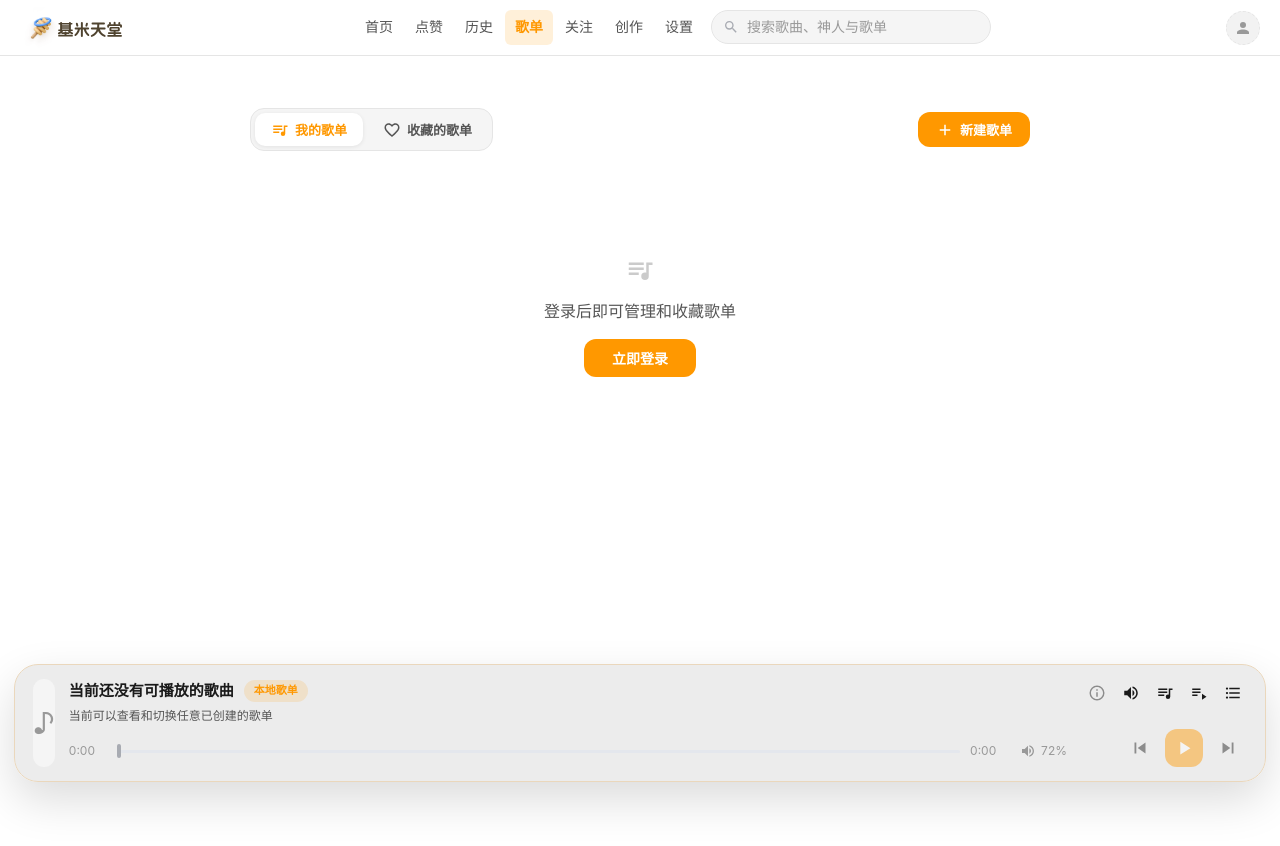
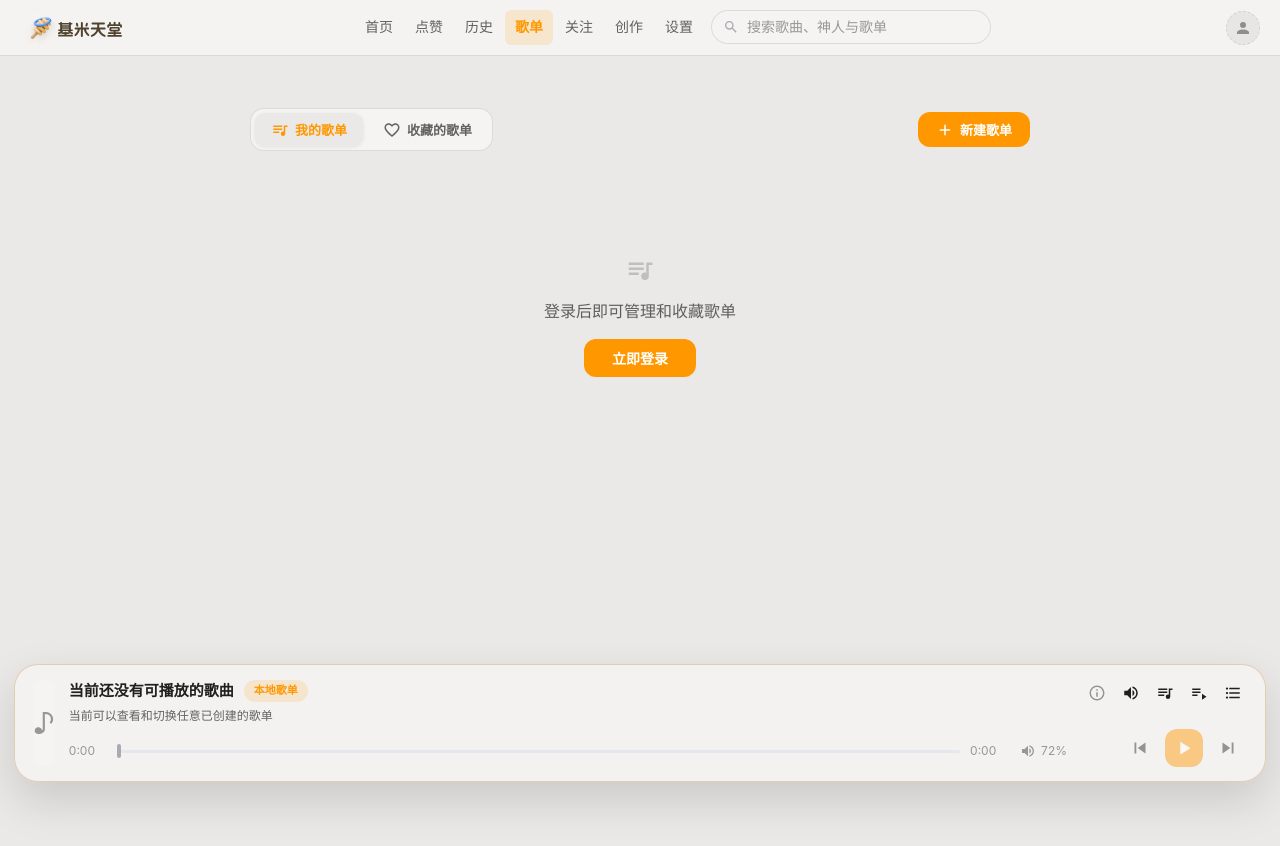
Before and after one commit to HachimiWorld/hachimi-world-web, a Vue app: page /playlist in a window 1280 px wide. Shown: the top 846 px of the page. Built offline with nearby package versions, Linux system fonts and the light colour scheme.

Commit message:
style(theme): 更新主题颜色

```diff
--- a/src/assets/base.css
+++ b/src/assets/base.css
@@ -1,10 +1,10 @@
 /* color palette from <https://github.com/vuejs/theme> */
 :root {
-  --vt-c-white: #ffffff;
+  --vt-c-white: #ebe9e7;
   --vt-c-white-soft: #f8f8f8;
   --vt-c-white-mute: #f2f2f2;
 
-  --vt-c-black: #181818;
+  --vt-c-black: #2b2a25;
   --vt-c-black-soft: #222222;
   --vt-c-black-mute: #282828;
 
--- a/src/assets/main.css
+++ b/src/assets/main.css
@@ -81,35 +81,40 @@ button {
 
 /* ===== 浅色主题（默认）===== */
 :root {
-  --theme-color: #ff9800;
-  --theme-color-light: #ff980026;
+  --theme-color: #ff7022;
+  --theme-color-light: #da5d1a2b;
 
-  --hw-bg-primary: #ffffff;
-  --hw-bg-secondary: #f5f5f5;
-  --hw-bg-header: rgba(255, 255, 255, 0.88);
-  --hw-bg-input: #f5f5f5;
+  --hw-bg-primary: #ebe9e7;
+  --hw-bg-secondary: #f6f4f2;
+  --hw-bg-panel: #f6f4f2;
+  --hw-bg-header: rgba(246, 244, 242, 0.92);
+  --hw-bg-input: #f3f1ee;
   --hw-bg-hover: rgba(0, 0, 0, 0.05);
 
-  --hw-text-primary: #1a1a1a;
-  --hw-text-secondary: #555555;
-  --hw-text-tertiary: #999999;
+  --hw-text-primary: rgba(0, 0, 0, 0.87);
+  --hw-text-secondary: rgba(0, 0, 0, 0.6);
+  --hw-text-tertiary: rgba(0, 0, 0, 0.38);
 
-  --hw-border: #e5e5e5;
+  --hw-border: rgba(0, 0, 0, 0.1);
 }
 
 /* ===== 深色主题 ===== */
 :root.dark {
-  --hw-bg-primary: #121212;
-  --hw-bg-secondary: #1e1e1e;
-  --hw-bg-header: rgba(18, 18, 18, 0.88);
-  --hw-bg-input: #2a2a2a;
-  --hw-bg-hover: rgba(255, 255, 255, 0.07);
+  --theme-color: #ff782f;
+  --theme-color-light: #ff91552b;
 
-  --hw-text-primary: #ebebeb;
-  --hw-text-secondary: #aaaaaa;
-  --hw-text-tertiary: #666666;
+  --hw-bg-primary: #2b2a25;
+  --hw-bg-secondary: #35342f;
+  --hw-bg-panel: #35342f;
+  --hw-bg-header: rgba(53, 52, 47, 0.92);
+  --hw-bg-input: #3b3a34;
+  --hw-bg-hover: rgba(255, 255, 255, 0.1);
 
-  --hw-border: #2e2e2e;
+  --hw-text-primary: rgba(255, 255, 255, 0.87);
+  --hw-text-secondary: rgba(255, 255, 255, 0.6);
+  --hw-text-tertiary: rgba(255, 255, 255, 0.38);
+
+  --hw-border: rgba(255, 255, 255, 0.1);
 }
 
 /* ===== 留白页通用样式 ===== */
@@ -156,7 +161,8 @@ button {
 
 /* ===== Element Plus 主题色覆盖：Dialog/Button/Switch ===== */
 .el-dialog,
-.el-message-box {
+.el-message-box,
+.el-drawer {
   --el-color-primary: var(--theme-color);
   --el-color-primary-light-3: color-mix(in srgb, var(--theme-color) 70%, white);
   --el-color-primary-light-5: color-mix(in srgb, var(--theme-color) 50%, white);
@@ -164,6 +170,14 @@ button {
   --el-color-primary-light-8: color-mix(in srgb, var(--theme-color) 22%, white);
   --el-color-primary-light-9: color-mix(in srgb, var(--theme-color) 14%, white);
   --el-color-primary-dark-2: color-mix(in srgb, var(--theme-color) 82%, black);
+}
+
+.el-dialog,
+.el-message-box,
+.el-drawer {
+  background: var(--hw-bg-secondary);
+  color: var(--hw-text-primary);
+  border-color: var(--hw-border);
 }
 
 .el-button--primary {
@@ -196,7 +210,7 @@ button {
 
 /* ===== Element Plus 深色主题覆盖 ===== */
 :root.dark .el-dialog {
-  background: #1e1e1e;
+  background: var(--hw-bg-secondary);
   color: var(--hw-text-primary);
 }
 
@@ -248,7 +262,7 @@ button {
 }
 
 :root.dark .el-drawer {
-  background: var(--hw-bg-primary);
+  background: var(--hw-bg-secondary);
 }
 
 :root.dark .el-input__wrapper {
@@ -328,6 +342,24 @@ button {
   border-color: var(--hw-border) !important;
 }
 
+.el-color-picker__trigger {
+  background: var(--hw-bg-primary) !important;
+  border-color: var(--hw-border) !important;
+}
+
+.el-color-picker__color {
+  border-color: var(--hw-border) !important;
+}
+
+.el-switch__core {
+  background: var(--hw-bg-primary) !important;
+  border-color: var(--hw-border) !important;
+}
+
+.el-switch.is-checked .el-switch__core {
+  border-color: var(--theme-color) !important;
+}
+
 .el-select__popper .el-select-dropdown__item {
   color: var(--hw-text-primary) !important;
 }
--- a/src/components/AppHeader.vue
+++ b/src/components/AppHeader.vue
@@ -239,7 +239,7 @@ function handleAvatarClick() {
 }
 
 :deep(.search-input .el-input__wrapper) {
-  background: var(--hw-bg-input);
+  background: var(--hw-bg-panel);
   border-radius: 20px;
   box-shadow: none;
   border: 1px solid var(--hw-border);
--- a/src/components/GlobalPlayerBar.vue
+++ b/src/components/GlobalPlayerBar.vue
@@ -487,7 +487,7 @@ async function handleCreateCloudPlaylist() {
   padding: 14px 18px;
   border-radius: 24px;
   border: 1px solid color-mix(in srgb, var(--theme-color) 18%, var(--hw-border));
-  background: color-mix(in srgb, var(--hw-bg-header) 92%, #111 8%);
+  background: color-mix(in srgb, var(--hw-bg-header) 92%, var(--hw-bg-primary) 8%);
   backdrop-filter: blur(18px);
   -webkit-backdrop-filter: blur(18px);
   box-shadow: 0 18px 46px rgba(0, 0, 0, 0.14);
--- a/src/components/LoginDialog.vue
+++ b/src/components/LoginDialog.vue
@@ -764,7 +764,7 @@ async function handleReset() {
 
 /* Dialog 深色适配 */
 :deep(.el-dialog) {
-  background: var(--hw-bg-primary);
+  background: var(--hw-bg-panel);
   border: 1px solid var(--hw-border);
   border-radius: 12px;
 }
--- a/src/components/MobileSidebar.vue
+++ b/src/components/MobileSidebar.vue
@@ -73,7 +73,7 @@ function isActive(path: string) {
   flex-direction: column;
   height: 100%;
   padding: 0;
-  background: var(--hw-bg-primary);
+  background: var(--hw-bg-secondary);
 }
 
 .sidebar-logo {
--- a/src/components/PlaylistManageDialog.vue
+++ b/src/components/PlaylistManageDialog.vue
@@ -353,7 +353,7 @@ watch(
   margin: 0 !important;
   border-radius: 28px !important;
   overflow: hidden;
-  background: var(--hw-bg-primary) !important;
+  background: var(--hw-bg-panel) !important;
 }
 
 :deep(.playlist-manage-dialog .el-dialog__header),
--- a/src/views/PlaylistDetailView.vue
+++ b/src/views/PlaylistDetailView.vue
@@ -965,6 +965,10 @@ function goToUser(uid: number) { router.push(`/user/${uid}`) }
   gap: 16px;
 }
 
+:deep(.pd-edit-dialog) {
+  background: var(--hw-bg-panel) !important;
+}
+
 .pd-edit-field {
   display: flex;
   flex-direction: column;
--- a/src/views/SettingsView.vue
+++ b/src/views/SettingsView.vue
@@ -441,7 +441,7 @@ onMounted(async () => {
   display: flex;
   align-items: center;
   gap: 16px;
-  background: var(--hw-bg-primary);
+  background: var(--hw-bg-secondary);
   border: 1px solid var(--hw-border);
   border-radius: 10px;
   padding: 14px 18px;
```
